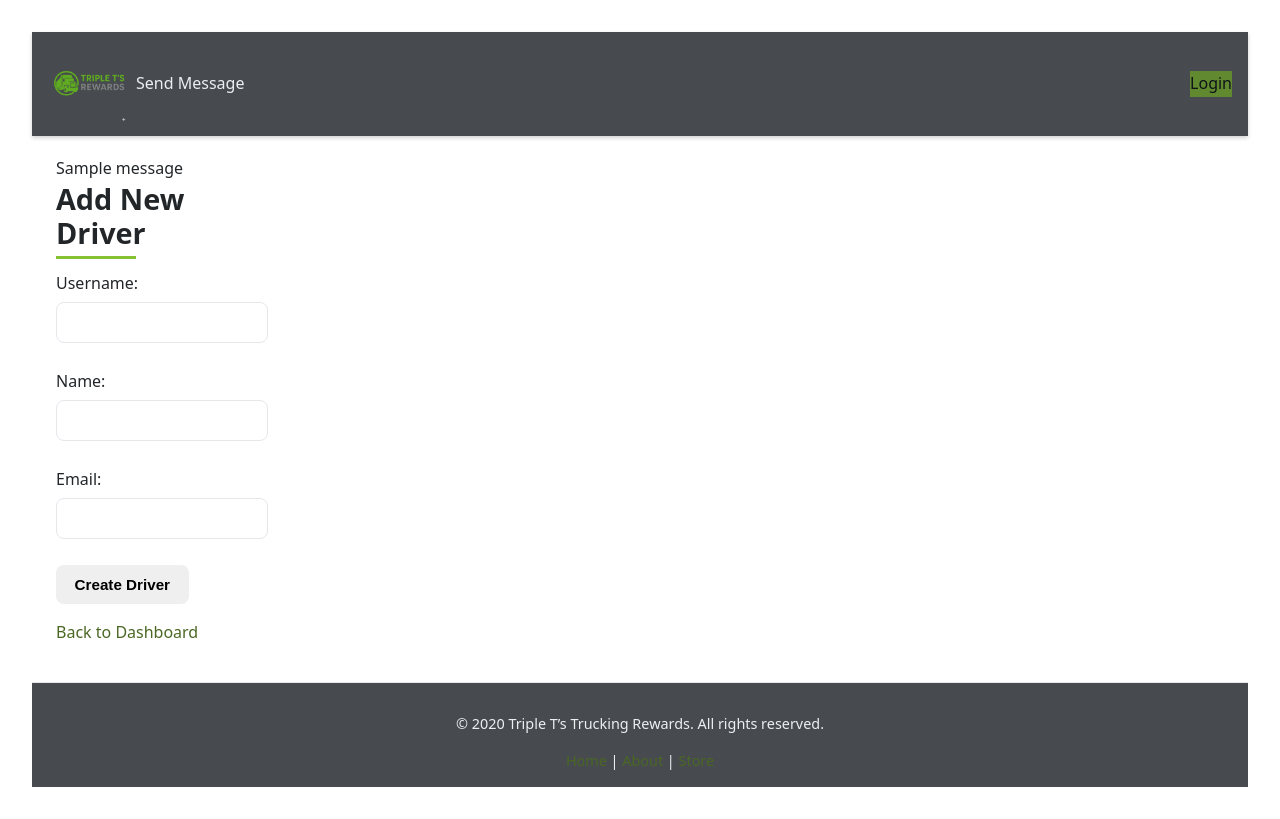
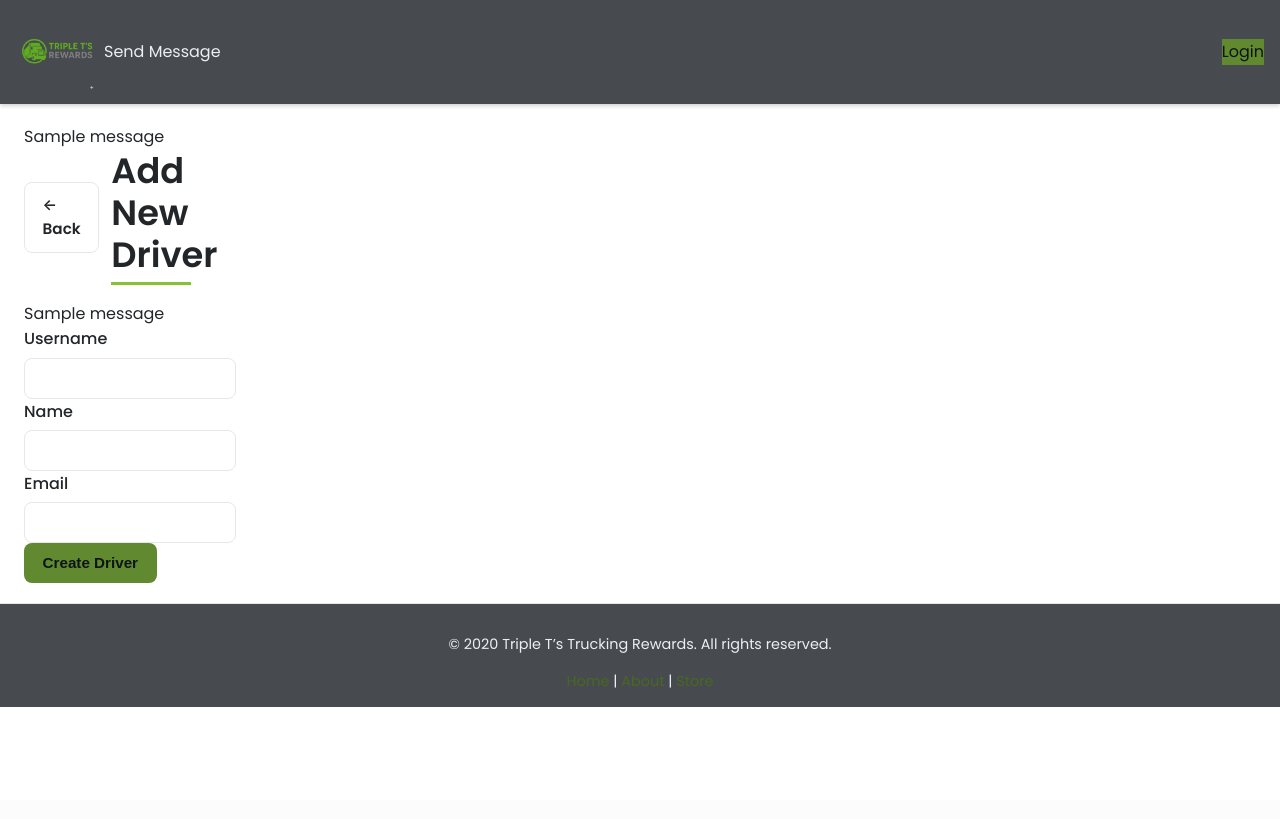
Before and after one commit to swordfish098/Triple-T-s-Rewards-daniel, a Python web app: template templates/sponsor/add_user.html in a window 1280 px wide. After the commit the page ends 707 px from the top, so only its background shows below. Run offline with Jinja, Linux system fonts and the light colour scheme; the template is opened without the code that fills it: most values are stand-ins (such as "Sample title", 1, 10 or a date in 2020); one stand-in notice (Sample message) is shown.

Commit message:
Fixed another page with wonky css

```diff
--- a/templates/sponsor/add_user.html
+++ b/templates/sponsor/add_user.html
@@ -1,21 +1,66 @@
 {% extends "base.html" %}
+
+{% block title %}Add New Driver - TTT Rewards{% endblock %}
+
+{% block styles %}
+  {{ super() }} {# Ensure theme.css + style.css are included #}
+{% endblock %}
+
 {% block content %}
-<body style="font-family: system-ui; margin:2rem;">
-    <h2>Add New Driver</h2>
-    <form method="POST">
+  <div class="container">
+    <div class="card">
+      <div style="display:flex; align-items:center; gap:.75rem; margin-bottom:1rem;">
+        <a href="{{ url_for('sponsor_bp.dashboard') }}" class="btn btn-outline" aria-label="Back to Sponsor Dashboard">
+          ← Back
+        </a>
+        <h1 style="margin:0;">Add New Driver</h1>
+      </div>
+
+      {# Flash messages (optional, if you flash on errors/success) #}
+      {% with messages = get_flashed_messages(with_categories=true) %}
+        {% if messages %}
+          <div class="flash-messages">
+            {% for category, message in messages %}
+              {% if category == 'success' %}
+                <div class="alert success" role="alert">{{ message }}</div>
+              {% elif category == 'danger' %}
+                <div class="alert error" role="alert">{{ message }}</div>
+              {% elif category == 'warning' %}
+                <div class="alert warning" role="alert">{{ message }}</div>
+              {% else %}
+                <div class="alert" role="status">{{ message }}</div>
+              {% endif %}
+            {% endfor %}
+          </div>
+        {% endif %}
+      {% endwith %}
+
+      <form method="POST" novalidate>
         <input type="hidden" name="csrf_token" value="{{ csrf_token() }}">
 
-        <label for="username">Username:</label>
-        <input type="text" id="username" name="username" required>
-        <br><br>
-        <label for="name">Name:</label>
-        <input type="text" id="name" name="name" required>
-        <br><br>
-        <label for="email">Email:</label>
-        <input type="email" id="email" name="email" required>
-        <br><br>
-        <button type="submit" class="btn">Create Driver</button>
-    </form>
-    <p><a href="{{ url_for('sponsor_bp.dashboard') }}">Back to Dashboard</a></p>
-</body>
+        <div class="form-group">
+          <label for="username">Username</label>
+          <input id="username" name="username" type="text" required autocomplete="username">
+        </div>
+
+        <div class="form-group">
+          <label for="name">Name</label>
+          <input id="name" name="name" type="text" required autocomplete="name">
+        </div>
+
+        <div class="form-group">
+          <label for="email">Email</label>
+          <input id="email" name="email" type="email" required autocomplete="email">
+        </div>
+
+        <button type="submit" class="btn btn-primary" aria-label="Create driver">
+          Create Driver
+        </button>
+      </form>
+    </div>
+  </div>
 {% endblock %}
+
+{% block scripts %}
+  {{ super() }}
+{% endblock %}
```
